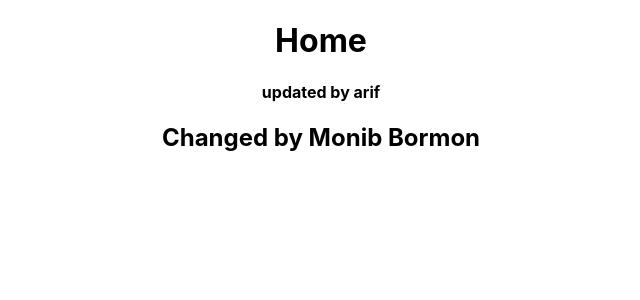
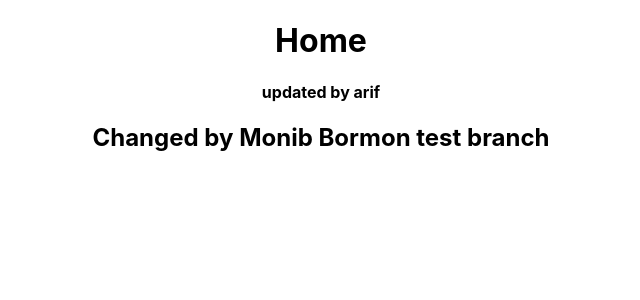
Before and after one commit to monibBormon/blood-donation-app, a React (Create React App) app: page / in a window 1280 px wide. Shown: the top 300 px of the page, without its empty margins (319-959 px from the left). Built offline with nearby package versions, Linux system fonts and the light colour scheme.

Commit message:
test branch

```diff
--- a/src/features/Home/Home.js
+++ b/src/features/Home/Home.js
@@ -6,7 +6,7 @@ const Home = () => {
             <h1>Home</h1>
             <h4>updated by arif
             </h4>
-            <h2>Changed by Monib Bormon</h2>
+            <h2>Changed by Monib Bormon test branch</h2>
         </div>
     );
 };
```
